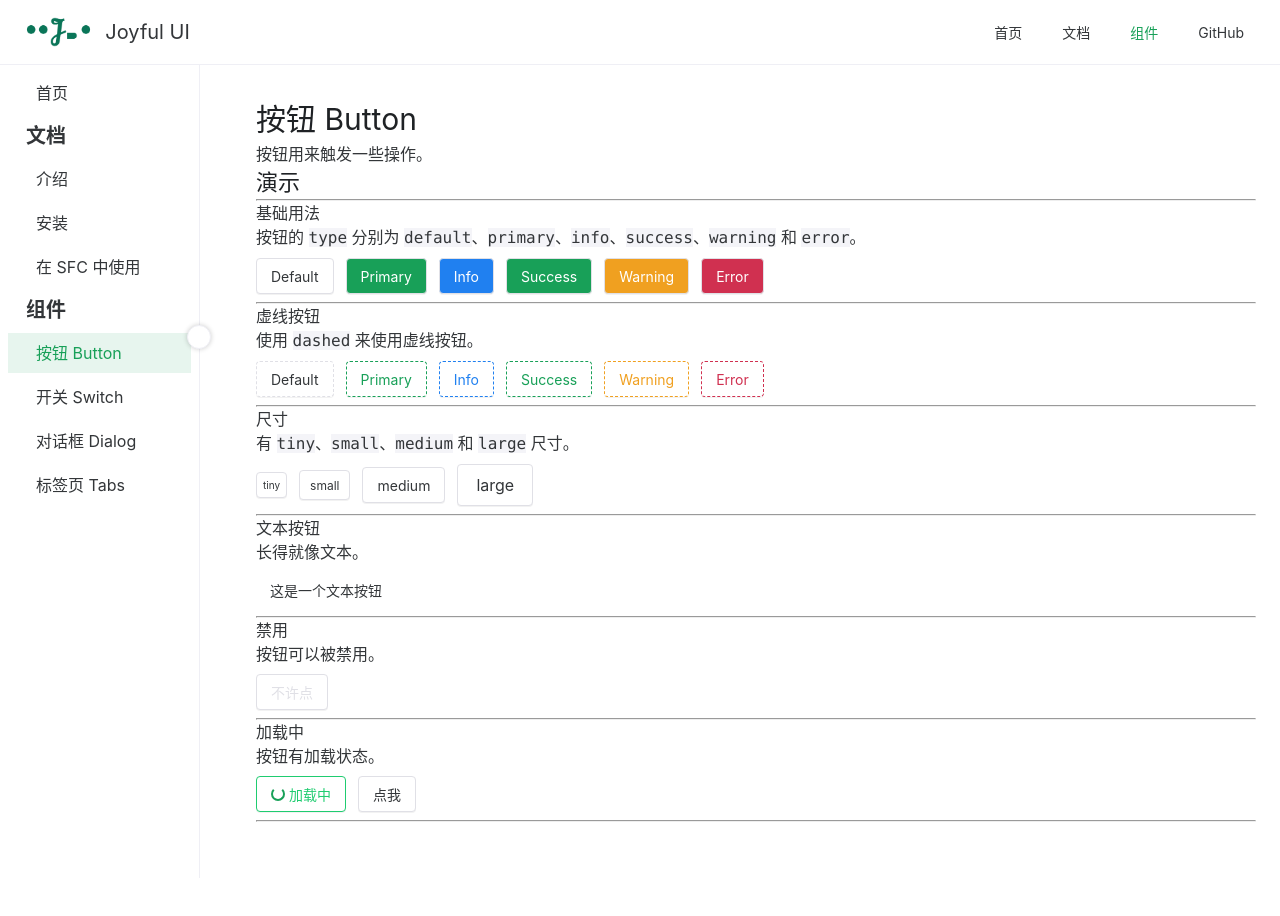
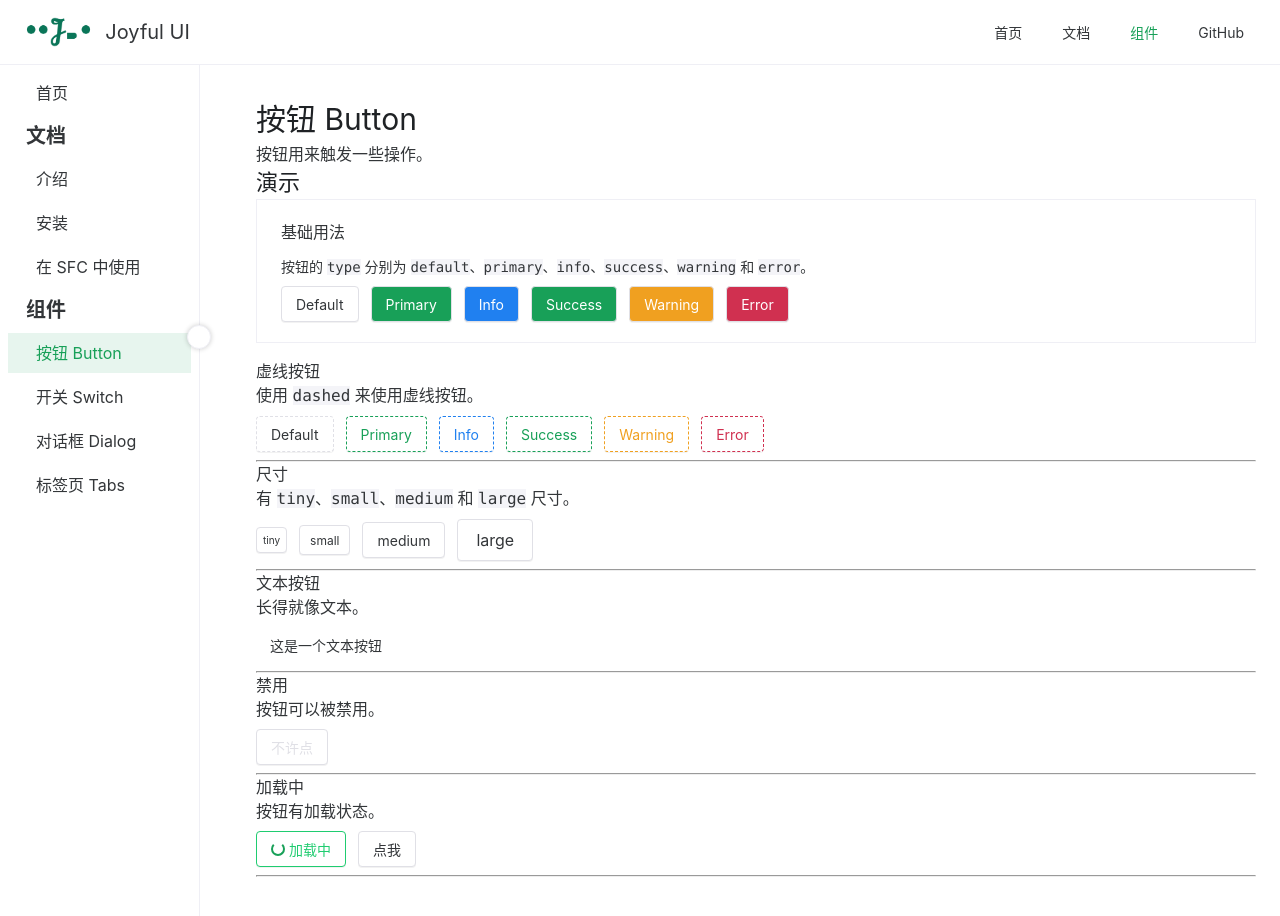
Before and after one commit to 12callie/joyful-ui-old, a Vue app: page /joyful/components/button in a window 1280 px wide. Shown: the top 916 px of the page. Before the commit the page ends 878 px from the top, so only its background shows below. Built offline with nearby package versions, Linux system fonts and the light colour scheme.

Commit message:
写展示demo的样式

```diff
--- a/index.html
+++ b/index.html
@@ -5,7 +5,7 @@
   <meta charset="UTF-8" />
   <meta name="viewport"
     content="width=device-width,initial-scale=1.0,minimum-scale=1.0,maximum-scale=1.0,user-scalable=no,viewport-fit=cover">
-  <script src="//at.alicdn.com/t/c/font_3933999_na1qi4a05c.js"></script>
+  <script src="//at.alicdn.com/t/c/font_3933999_8q5mubsokla.js"></script>
   <title>Joyful UI</title>
 </head>
 
--- a/src/views/ButtonDemo.vue
+++ b/src/views/ButtonDemo.vue
@@ -3,10 +3,17 @@
     <h1>按钮 Button</h1>
     <p>按钮用来触发一些操作。</p>
     <h2>演示</h2>
-    <hr />
-    <div>
+    <div class="demo">
+      <div class="demo-title">
         <div>基础用法</div>
-      <p>
+        <div class="code-toggle">
+          <svg class="icon" @click="codeToggle">
+            <use xlink:href="#icon-toggle"></use>
+          </svg>
+        </div>
+      </div>
+      <div class="demo-content">
+        <p class="demo-description">
           按钮的 <code>type</code> 分别为
           <code>default</code
           >、<code>primary</code>、<code>info</code>、<code>success</code>、<code
@@ -21,7 +28,10 @@
         <Button theme="warning">Warning</Button>
         <Button theme="error">Error</Button>
       </div>
-    <hr />
+      <div class="demo-code" v-if="code">
+        <pre>import Button from "../lib/Button.vue";</pre>
+      </div>
+    </div>
     <div>
       <div>虚线按钮</div>
       <p>使用 <code>dashed</code> 来使用虚线按钮。</p>
@@ -77,4 +87,40 @@ function handleClick() {
     loadingRef.value = false;
   }, 2000);
 }
+
+const code = ref(false);
+const codeToggle = () => {
+  code.value = !code.value;
+};
 </script>
+
+<style lang="scss" scoped>
+@import "../assets/styles/common.scss";
+.demo {
+  border: 1px solid $border-color;
+  margin-bottom: 16px;
+
+  .demo-title {
+    display: flex;
+    margin: 20px 24px 12px;
+    flex-direction: row;
+    justify-content: space-between;
+    align-items: center;
+    .code-toggle {
+      cursor: pointer;
+    }
+  }
+  .demo-content {
+    margin: 0 24px 12px;
+
+    .demo-description {
+      font-size: 14px;
+    }
+  }
+
+  .demo-code {
+    border-top: 1px solid $border-color;
+    padding: 20px 24px;
+  }
+}
+</style>
```
Lines whose indentation alone changed are shown as unchanged.
